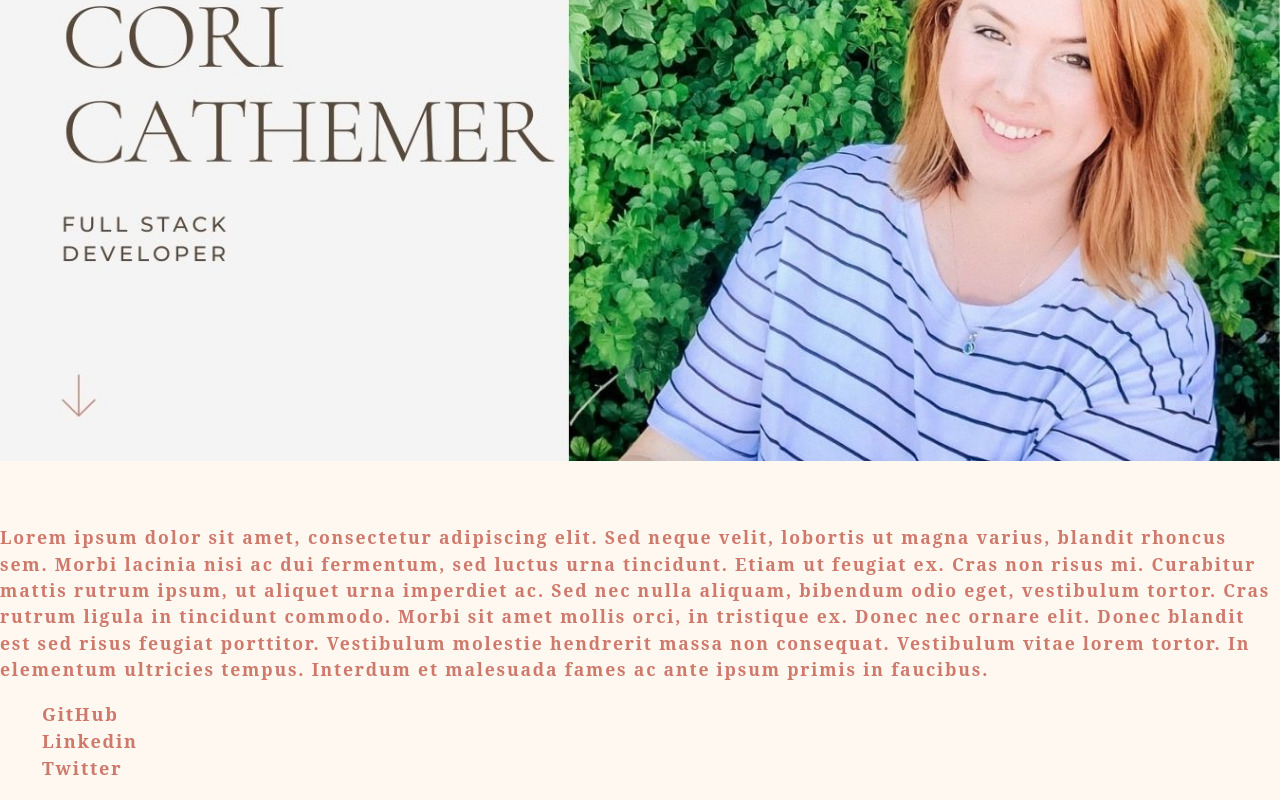
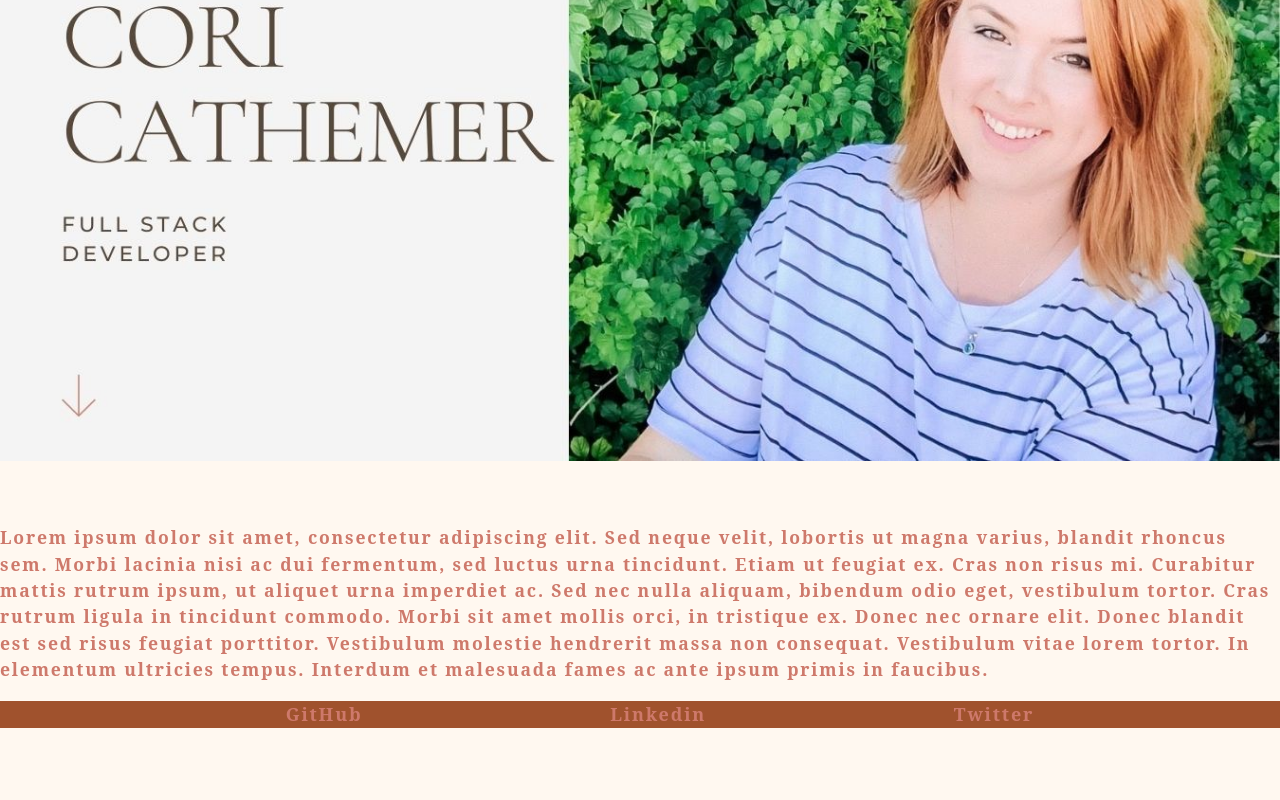
Before and after one commit to coricathemer/react-portfolio, a React (Create React App) app: page / in a window 1280 px wide. Shown: the part 374-1174 px from the top of the page. After the commit the page ends 1120 px from the top, so only its background shows below. Built offline with nearby package versions, Linux system fonts and the light colour scheme.

Commit message:
updated footer style

```diff
--- a/src/App.css
+++ b/src/App.css
@@ -24,6 +24,12 @@
   color: white;
 }
 
+.App-footer {
+  width: 100%;
+  text-align: center;
+  position: fixed;
+}
+
 .App-link {
   color: #61dafb;
 }
--- a/src/components/PortfolioContainer.js
+++ b/src/components/PortfolioContainer.js
@@ -5,6 +5,7 @@ import About from './pages/About';
 import Projects from './pages/Projects';
 import Contact from './pages/Contact';
 import Footer from './pages/Footer';
+import '../App.css';
 
 function Portfolio() {
   // Using useState, set the default value for currentPage to 'Home'
--- a/src/components/pages/Footer.js
+++ b/src/components/pages/Footer.js
@@ -4,7 +4,7 @@ function Footer() {
   return (
     <article className="flexbox-container footer">
       <div>
-        <ul className="horizontal-list">
+        <ul className="horizontal-list" style={{backgroundColor: "sienna"}}>
           <li><a href="https://github.com/coricathemer">GitHub</a></li>
           <li><a href="https://www.linkedin.com/in/cori-cathemer-77218a192/">Linkedin</a></li>
           <li><a href="https://twitter.com/coding_libra">Twitter</a></li>
--- a/src/index.css
+++ b/src/index.css
@@ -97,6 +97,13 @@ header {
 
 header a {
   color: var(--light);
+}
+
+.horizontal-list {
+  display: flex;
+  flex-wrap: wrap;
+  list-style: none;
+  justify-content:space-evenly;
 }
 
 button {
```
